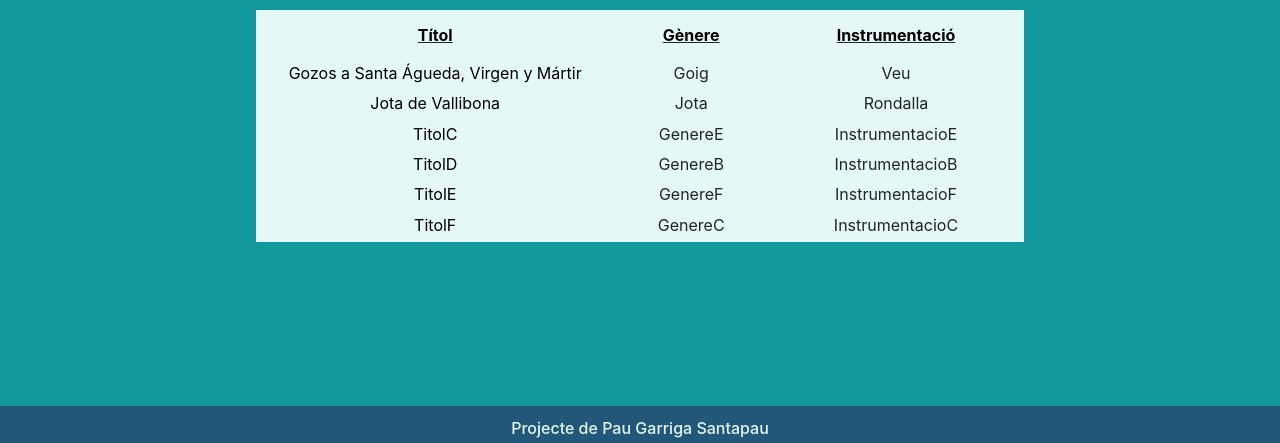
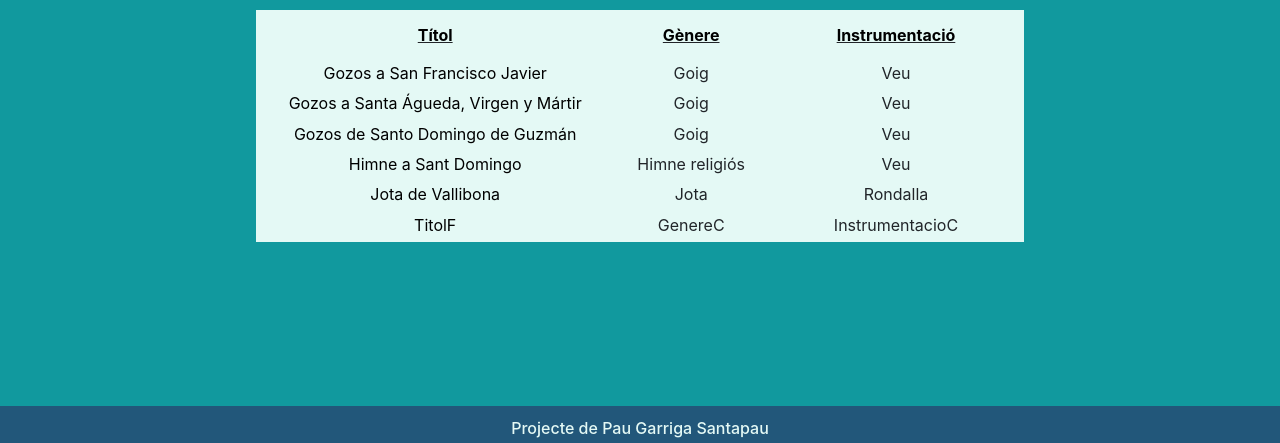
Before and after one commit to Mustramap/Mustramap, a plain HTML site: page locations/vallibona.html in a window 1280 px wide. Shown: the part 194-637 px from the top of the page. Drawn offline with nearby package versions, Linux system fonts and the light colour scheme.

Commit message:
added new pieces to locations lists

```diff
--- a/locations/vallibona.html
+++ b/locations/vallibona.html
@@ -156,29 +156,29 @@
         </thead>
         <tbody>
           <tr>
+            <td><a href="vallibona/vallibona_gozos_francisco.html">Gozos a San Francisco Javier</a></td>
+            <td>Goig</td>
+            <td>Veu</td>
+          </tr>
+          <tr>
             <td> <a href="vallibona/vallibona_gozos_agueda.html">Gozos a Santa Águeda, Virgen y Mártir</a></td>
             <td>Goig</td>
+            <td>Veu</td>
+          </tr>
+          <tr>
+            <td><a href="vallibona/vallibona_gozos_guzman.html">Gozos de Santo Domingo de Guzmán</a></td>
+            <td>Goig</td>
+            <td>Veu</td>
+          </tr>
+          <tr>
+            <td><a href="vallibona/vallibona_himne.html">Himne a Sant Domingo</a></td>
+            <td>Himne religiós</td>
             <td>Veu</td>
           </tr>
           <tr>
             <td><a href="vallibona/vallibona_jota_vallibona.html">Jota de Vallibona</a></td>
             <td>Jota</td>
             <td>Rondalla</td>
-          </tr>
-          <tr>
-            <td><a href="">TitolC</a></td>
-            <td>GenereE</td>
-            <td>InstrumentacioE</td>
-          </tr>
-          <tr>
-            <td><a href="">TitolD</a></td>
-            <td>GenereB</td>
-            <td>InstrumentacioB</td>
-          </tr>
-          <tr>
-            <td><a href="">TitolE</a></td>
-            <td>GenereF</td>
-            <td>InstrumentacioF</td>
           </tr>
           <tr>
             <td><a href="">TitolF</a></td>
```
Also changed, not shown: locations/bel.html (+3 -3 lines).
